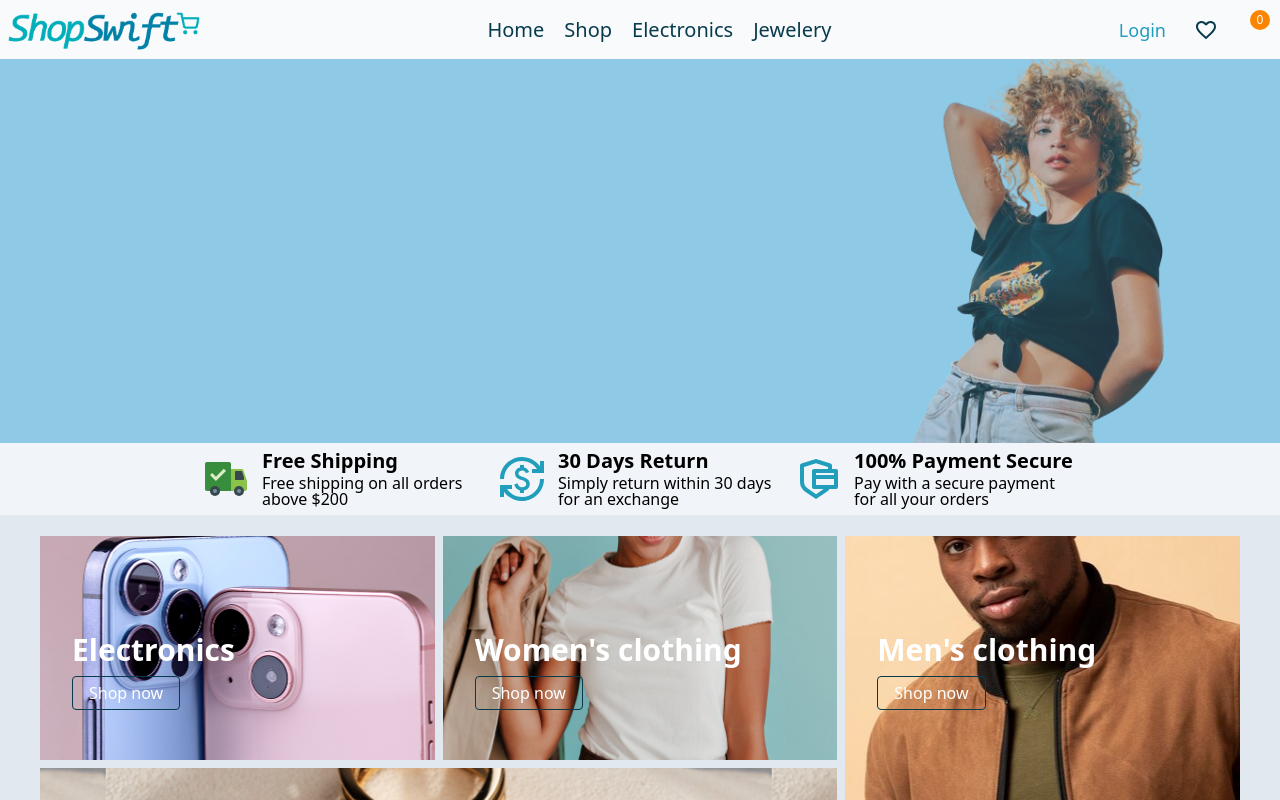
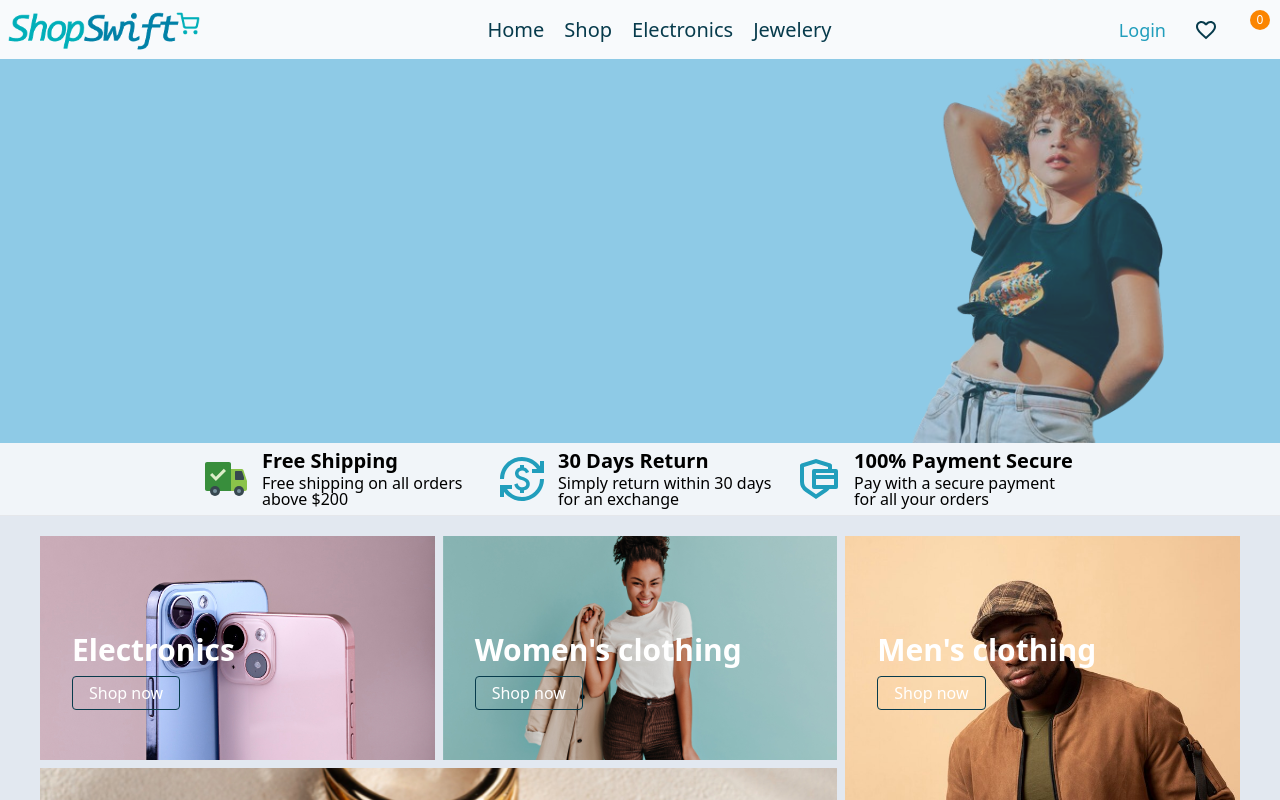
Before and after one commit to Tonykimanthi/ShopSwift, a React (Vite) app: page / in a window 1280 px wide. Shown: the top 800 px of the page. Built offline with nearby package versions, Linux system fonts and the light colour scheme; some icons are missing.

Commit message:
Edit: HomePageCategories.tsx

```diff
--- a/src/layouts/HomePageCategories.tsx
+++ b/src/layouts/HomePageCategories.tsx
@@ -18,14 +18,19 @@ const HomePageCategories = () => {
     {
       title: "Men's clothing",
       image: "/images/men-clothing2.jpg",
-      customStyles: "row-start-1 col-start-3 row-span-2 max-sm:h-56 max-sm:row-auto max-sm:col-auto",
+      customStyles:
+        "row-start-1 col-start-3 row-span-2 max-sm:h-56 max-sm:row-auto max-sm:col-auto",
     },
   ];
 
   return (
     <section className="my-5 px-10 grid grid-cols-3 grid-rows-2 gap-2 max-sm:grid-cols-1 max-sm:px-5">
       {categories.map((category, index) => (
-        <article key={index} style={{backgroundImage: `url(${category.image})`}} className={`bg-center relative ${category.customStyles}`}>
+        <article
+          key={index}
+          style={{ backgroundImage: `url(${category.image})` }}
+          className={`bg-center bg-cover relative ${category.customStyles}`}
+        >
           <div className="absolute top-24 left-8 text-white">
             <h4 className="text-3xl font-bold">{category.title}</h4>
             <button className="mt-2 px-4 py-1 font-medium rounded border border-primary-darkblue hover:bg-primary-darkblue transition">
```
